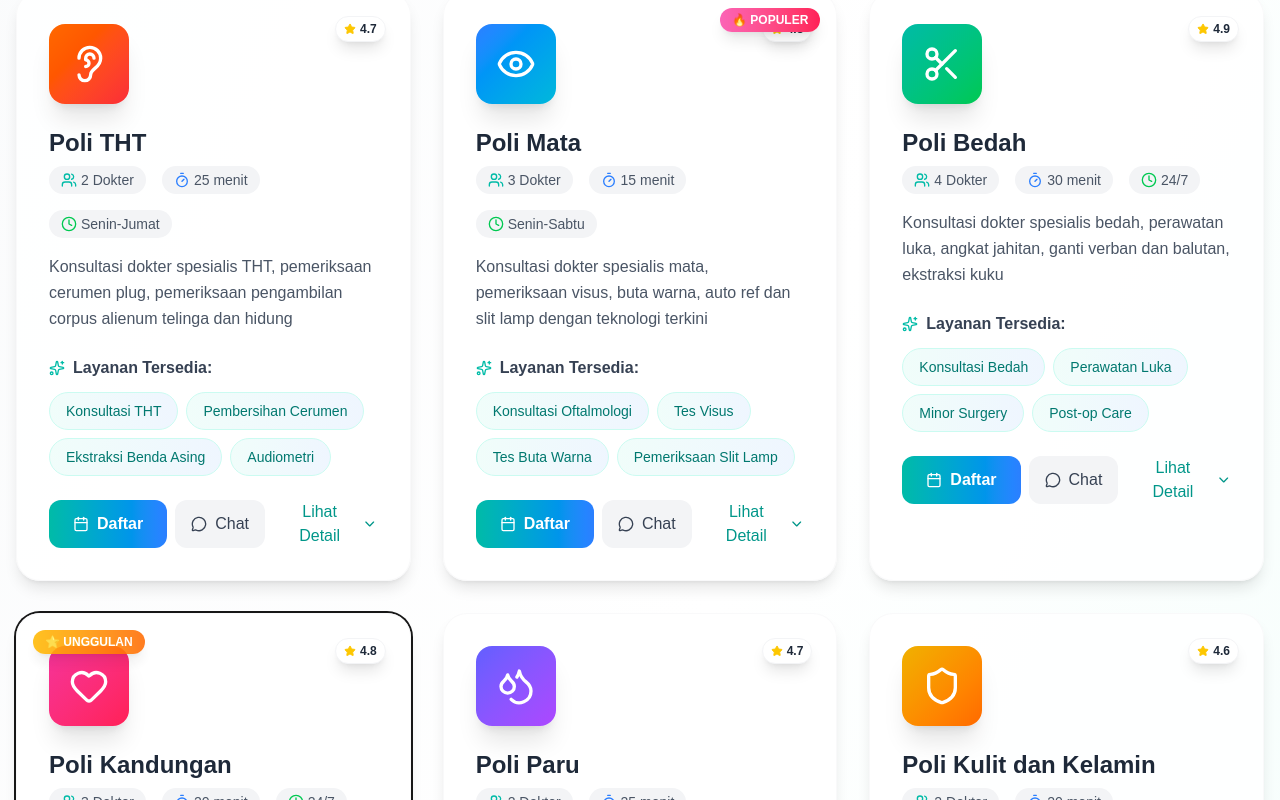
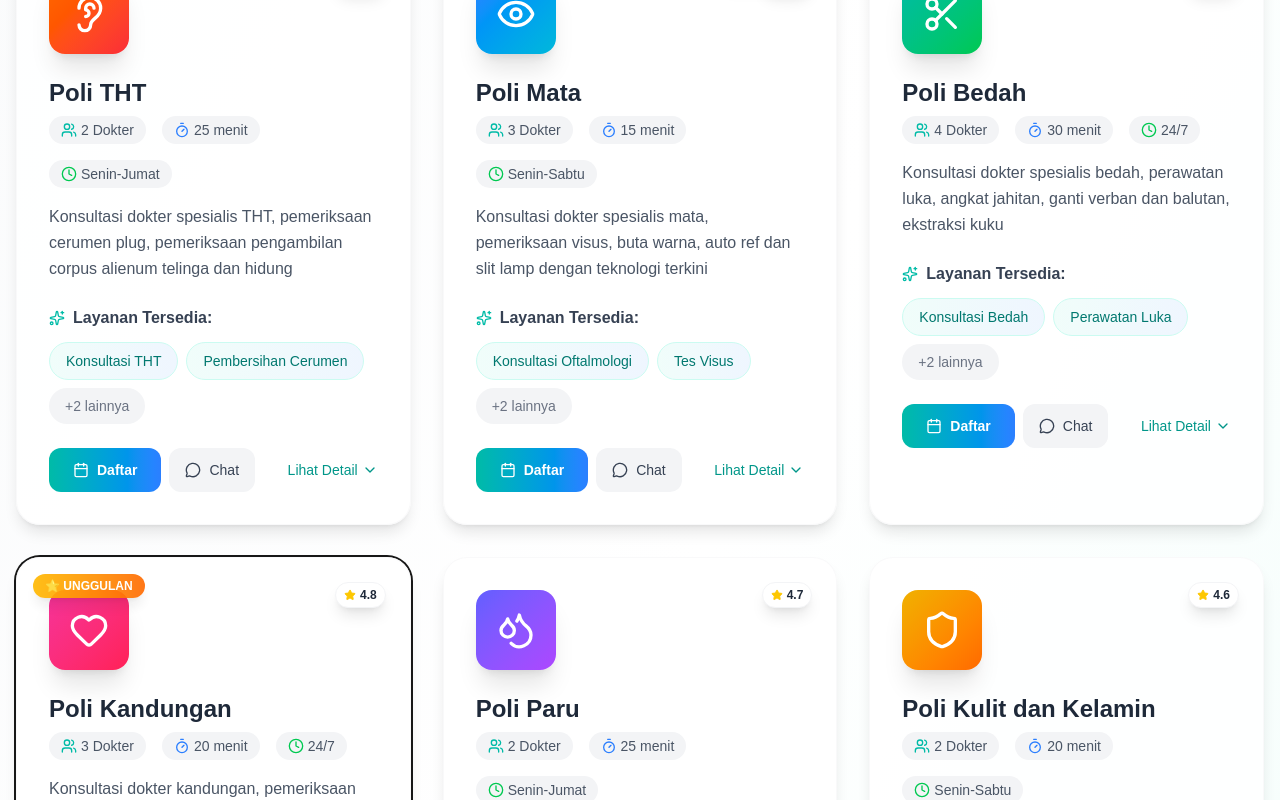
Before and after one commit to Kokorody/Web-profile-Bhayangkara, a Next.js app in the folder frontend/: page /pelayanan-poli in a window 1280 px wide. Shown: the part 2000-2800 px from the top of the page. Built offline with nearby package versions, Linux system fonts and the light colour scheme.

Commit message:
adjust padding and margins for ServiceCard component for improved layout and consistency

```diff
--- a/frontend/src/app/pelayanan-poli/page.tsx
+++ b/frontend/src/app/pelayanan-poli/page.tsx
@@ -132,7 +132,7 @@ const ServiceCard: React.FC<ServiceCardProps> = ({
   return (
     <div
       className={`group relative bg-white/80 backdrop-blur-sm rounded-2xl md:rounded-3xl shadow-lg hover:shadow-2xl transition-all duration-700 overflow-hidden border border-gray-100/50 ${
-        viewMode === 'list' ? 'flex items-center p-6 md:p-8' : 'p-6 md:p-8'
+        viewMode === 'list' ? 'flex items-center p-4 md:p-8' : 'p-4 md:p-8'
       } ${isExpanded ? 'scale-105 z-10 ring-2 ring-teal-400/50' : ''} ${
         service.featured ? 'ring-2 ring-gradient-to-r from-amber-400 to-orange-500' : ''
       } transform hover:scale-[1.02] hover:-translate-y-2`}
@@ -145,7 +145,7 @@ const ServiceCard: React.FC<ServiceCardProps> = ({
     >
       {/* Featured Badge */}
       {service.featured && (
-        <div className="absolute top-3 md:top-4 left-3 md:left-4 z-20">
+        <div className="absolute top-2 md:top-4 left-2 md:left-4 z-20">
           <div className="px-2 md:px-3 py-1 bg-gradient-to-r from-amber-400 to-orange-500 text-white text-xs font-bold rounded-full shadow-lg animate-pulse">
             ⭐ UNGGULAN
           </div>
@@ -154,7 +154,7 @@ const ServiceCard: React.FC<ServiceCardProps> = ({
 
       {/* Popular Badge */}
       {service.popular && (
-        <div className="absolute top-3 md:top-4 right-3 md:right-4 z-20">
+        <div className="absolute top-2 md:top-4 right-2 md:right-4 z-20">
           <div className="px-2 md:px-3 py-1 bg-gradient-to-r from-pink-400 to-rose-500 text-white text-xs font-bold rounded-full shadow-lg">
             🔥 POPULER
           </div>
@@ -174,7 +174,7 @@ const ServiceCard: React.FC<ServiceCardProps> = ({
       )}
 
       {/* Content */}
-      <div className={`relative z-10 ${viewMode === 'list' ? 'flex items-center gap-6 md:gap-8 flex-1' : ''}`}>
+      <div className={`relative z-10 ${viewMode === 'list' ? 'flex items-center gap-8 flex-1' : ''}`}>
         {/* Icon Section */}
         <div className={`${viewMode === 'list' ? 'flex-shrink-0' : 'mb-4 md:mb-6'}`}>
           <div className="relative">
@@ -191,9 +191,9 @@ const ServiceCard: React.FC<ServiceCardProps> = ({
             </div>
 
             {/* Floating Rating */}
-            <div className="absolute -top-2 -right-2 bg-white shadow-lg rounded-full px-2 py-1 border border-gray-100">
+            <div className="absolute -top-1 md:-top-2 -right-1 md:-right-2 bg-white shadow-lg rounded-full px-1.5 md:px-2 py-0.5 md:py-1 border border-gray-100">
               <div className="flex items-center gap-1">
-                <Star className="w-3 h-3 fill-yellow-400 text-yellow-400" />
+                <Star className="w-2.5 h-2.5 md:w-3 md:h-3 fill-yellow-400 text-yellow-400" />
                 <span className="text-xs font-bold text-gray-800">{service.rating}</span>
               </div>
             </div>
@@ -209,7 +209,7 @@ const ServiceCard: React.FC<ServiceCardProps> = ({
             </h3>
 
             {/* Quick Info Bar */}
-            <div className="flex flex-wrap items-center gap-2 md:gap-4 mb-3">
+            <div className="flex flex-wrap items-center gap-2 md:gap-4 mb-2 md:mb-3">
               <div className="flex items-center gap-1 text-xs md:text-sm text-gray-600 bg-gray-100 px-2 md:px-3 py-1 rounded-full">
                 <Users className="w-3 h-3 md:w-4 md:h-4 text-teal-500" />
                 <span className="font-medium">{service.doctorCount} Dokter</span>
@@ -227,47 +227,54 @@ const ServiceCard: React.FC<ServiceCardProps> = ({
             </div>
           </div>
 
-          <p className={`text-sm md:text-base text-gray-600 mb-4 md:mb-6 leading-relaxed ${viewMode === 'list' ? 'line-clamp-2' : ''}`}>
+          <p className={`text-gray-600 mb-4 md:mb-6 leading-relaxed text-sm md:text-base ${viewMode === 'list' ? 'line-clamp-2' : ''} ${viewMode === 'grid' ? 'hidden md:block' : ''}`}>
             {service.description}
           </p>
 
           {/* Services List */}
           {(viewMode === 'grid' || isExpanded) && (
             <div className="mb-4 md:mb-6">
-              <h4 className="font-semibold text-gray-700 mb-3 flex items-center text-sm md:text-base">
+              <h4 className="font-semibold text-gray-700 mb-2 md:mb-3 flex items-center text-sm md:text-base">
                 <Sparkles className="w-3 h-3 md:w-4 md:h-4 mr-2 text-teal-500" />
                 Layanan Tersedia:
               </h4>
-              <div className="flex flex-wrap gap-2">
-                {service.services.map((srv: string, idx: number) => (
-                  <span key={idx} className="px-3 md:px-4 py-1.5 md:py-2 bg-gradient-to-r from-teal-50 to-blue-50 text-teal-700 rounded-full text-xs md:text-sm font-medium border border-teal-100 hover:shadow-md transition-shadow duration-200">
+              <div className="flex flex-wrap gap-1.5 md:gap-2">
+                {service.services.slice(0, viewMode === 'grid' ? 2 : service.services.length).map((srv: string, idx: number) => (
+                  <span key={idx} className="px-2 md:px-4 py-1 md:py-2 bg-gradient-to-r from-teal-50 to-blue-50 text-teal-700 rounded-full text-xs md:text-sm font-medium border border-teal-100 hover:shadow-md transition-shadow duration-200">
                     {srv}
                   </span>
                 ))}
+                {viewMode === 'grid' && service.services.length > 2 && (
+                  <span className="px-2 md:px-4 py-1 md:py-2 bg-gray-100 text-gray-500 rounded-full text-xs md:text-sm font-medium">
+                    +{service.services.length - 2} lainnya
+                  </span>
+                )}
               </div>
             </div>
           )}
 
           {/* Action Buttons */}
-          <div className="flex flex-col sm:flex-row items-start sm:items-center justify-between gap-3 md:gap-4">
-            <div className="flex gap-2">
-              <button className="px-4 md:px-6 py-2.5 md:py-3 bg-gradient-to-r from-teal-500 to-blue-500 text-white font-semibold rounded-lg md:rounded-xl hover:shadow-lg hover:shadow-teal-500/25 transition-all duration-300 transform hover:scale-105 flex items-center gap-2">
-                <Calendar className="w-4 h-4" />
-                <span className="text-sm md:text-base">Daftar</span>
+          <div className="flex items-center justify-between gap-2 md:gap-4">
+            <div className="flex gap-1 md:gap-2">
+              <button className="px-3 md:px-6 py-2 md:py-3 bg-gradient-to-r from-teal-500 to-blue-500 text-white font-semibold rounded-lg md:rounded-xl hover:shadow-lg hover:shadow-teal-500/25 transition-all duration-300 transform hover:scale-105 flex items-center gap-1 md:gap-2 text-xs md:text-sm">
+                <Calendar className="w-3 h-3 md:w-4 md:h-4" />
+                <span className="hidden md:inline">Daftar</span>
+                <span className="md:hidden">Daftar</span>
               </button>
 
-              <button className="px-3 md:px-4 py-2.5 md:py-3 bg-gray-100 hover:bg-gray-200 text-gray-700 font-medium rounded-lg md:rounded-xl transition-colors duration-200 flex items-center gap-2">
-                <MessageCircle className="w-4 h-4" />
-                <span className="text-sm md:text-base">Chat</span>
+              <button className="px-2 md:px-4 py-2 md:py-3 bg-gray-100 hover:bg-gray-200 text-gray-700 font-medium rounded-lg md:rounded-xl transition-colors duration-200 flex items-center gap-1 md:gap-2 text-xs md:text-sm">
+                <MessageCircle className="w-3 h-3 md:w-4 md:h-4" />
+                <span className="hidden md:inline">Chat</span>
               </button>
             </div>
 
             <button
               onClick={() => setExpandedCard(isExpanded ? null : service.id)}
-              className="flex items-center text-teal-600 hover:text-teal-700 transition-colors duration-200 font-medium group/btn text-sm md:text-base"
+              className="flex items-center text-teal-600 hover:text-teal-700 transition-colors duration-200 font-medium group/btn text-xs md:text-sm"
             >
-              {isExpanded ? 'Tutup' : 'Lihat Detail'}
-              <ChevronDown className={`w-4 h-4 ml-1 transition-transform duration-300 group-hover/btn:scale-110 ${isExpanded ? 'rotate-180' : ''}`} />
+              <span className="hidden md:inline">{isExpanded ? 'Tutup' : 'Lihat Detail'}</span>
+              <span className="md:hidden">{isExpanded ? 'Tutup' : 'Detail'}</span>
+              <ChevronDown className={`w-3 h-3 md:w-4 md:h-4 ml-1 transition-transform duration-300 group-hover/btn:scale-110 ${isExpanded ? 'rotate-180' : ''}`} />
             </button>
           </div>
         </div>
@@ -281,7 +288,6 @@ const ServiceCard: React.FC<ServiceCardProps> = ({
 
 const PoliPage = () => {
   const [isHeaderVisible, setIsHeaderVisible] = useState(true);
-  const [isMenuOpen, setIsMenuOpen] = useState(false);
   const [isStickySearchVisible, setIsStickySearchVisible] = useState(false);
   const [searchTerm, setSearchTerm] = useState('');
   const [selectedCategory, setSelectedCategory] = useState('all');
@@ -613,7 +619,7 @@ const PoliPage = () => {
       </header>
 
       {/* Hero Section */}
-      <section ref={heroRef} className="relative pt-32 pb-16 md:pb-24 overflow-hidden">
+      <section ref={heroRef} className="relative pt-32 pb-24 overflow-hidden">
         {/* Animated Background */}
         <div className="absolute inset-0 bg-gradient-to-br from-teal-50 via-blue-50 to-purple-50"></div>
 
@@ -641,14 +647,14 @@ const PoliPage = () => {
         <div className="container mx-auto px-4 relative z-10">
           <div className="text-center max-w-5xl mx-auto">
             {/* Badge */}
-            <div className="inline-flex items-center px-4 md:px-6 py-2 md:py-3 bg-white/80 backdrop-blur-sm text-teal-700 rounded-full text-xs md:text-sm font-medium mb-6 md:mb-8 shadow-lg border border-teal-100 hover:shadow-xl transition-all duration-300 animate-on-scroll">
-              <Sparkles className="w-4 h-4 md:w-5 md:h-5 mr-2 text-teal-500" />
+            <div className="inline-flex items-center px-6 py-3 bg-white/80 backdrop-blur-sm text-teal-700 rounded-full text-sm font-medium mb-8 shadow-lg border border-teal-100 hover:shadow-xl transition-all duration-300 animate-on-scroll">
+              <Sparkles className="w-5 h-5 mr-2 text-teal-500" />
               <span className="font-semibold">Pelayanan Poliklinik Spesialis Terdepan</span>
               <div className="ml-2 w-2 h-2 bg-teal-500 rounded-full animate-pulse"></div>
             </div>
 
             {/* Main Heading */}
-            <h1 className="text-4xl md:text-6xl lg:text-7xl font-black text-gray-900 mb-6 md:mb-8 leading-tight animate-on-scroll">
+            <h1 className="text-4xl md:text-6xl xl:text-7xl font-black text-gray-900 mb-6 md:mb-8 leading-tight animate-on-scroll">
               <span className="text-transparent bg-clip-text bg-gradient-to-r from-teal-600 via-blue-600 to-purple-600 animate-gradient-x">
                 Poliklinik
               </span>
@@ -661,7 +667,7 @@ const PoliPage = () => {
             </h1>
 
             {/* Subtitle */}
-            <p className="text-base md:text-xl lg:text-2xl text-gray-600 mb-8 md:mb-12 leading-relaxed max-w-4xl mx-auto animate-on-scroll">
+            <p className="text-base md:text-xl xl:text-2xl text-gray-600 mb-8 md:mb-12 leading-relaxed max-w-4xl mx-auto animate-on-scroll">
               Nikmati layanan poliklinik spesialis dengan
               <span className="font-bold text-teal-600"> 12 poli unggulan</span>,
               <span className="font-bold text-blue-600"> 40+ dokter berpengalaman</span>,
@@ -671,18 +677,18 @@ const PoliPage = () => {
 
             {/* CTA Buttons */}
             <div className="flex flex-col sm:flex-row gap-4 md:gap-6 justify-center items-center mb-12 md:mb-16 animate-on-scroll">
-              <button className="group relative px-6 md:px-10 py-4 md:py-5 bg-gradient-to-r from-teal-500 via-blue-500 to-purple-500 text-white font-bold rounded-2xl shadow-2xl hover:shadow-teal-500/25 transition-all duration-500 transform hover:scale-105 hover:-translate-y-1 overflow-hidden">
+              <button className="group relative px-6 md:px-10 py-4 md:py-5 bg-gradient-to-r from-teal-500 via-blue-500 to-purple-500 text-white font-bold rounded-xl md:rounded-2xl shadow-2xl hover:shadow-teal-500/25 transition-all duration-500 transform hover:scale-105 hover:-translate-y-1 overflow-hidden w-full sm:w-auto">
                 <div className="absolute inset-0 bg-gradient-to-r from-purple-500 via-blue-500 to-teal-500 opacity-0 group-hover:opacity-100 transition-opacity duration-500"></div>
-                <span className="relative flex items-center text-sm md:text-base">
+                <span className="relative flex items-center justify-center text-sm md:text-base">
                   <Calendar className="w-5 h-5 md:w-6 md:h-6 mr-2 md:mr-3" />
                   Daftar Poli Sekarang
-                  <ArrowRight className="w-4 h-4 md:w-5 md:h-5 ml-1 md:ml-2 group-hover:translate-x-1 transition-transform duration-300" />
+                  <ArrowRight className="w-4 h-4 md:w-5 md:h-5 ml-2 group-hover:translate-x-1 transition-transform duration-300" />
                 </span>
                 <div className="absolute bottom-0 left-0 w-full h-1 bg-white/30"></div>
               </button>
 
-              <button className="group relative px-6 md:px-8 py-4 md:py-5 bg-white/90 backdrop-blur-sm text-gray-800 font-semibold rounded-2xl shadow-xl hover:shadow-2xl transition-all duration-500 transform hover:scale-105 border border-gray-200 hover:border-teal-300">
-                <span className="relative flex items-center text-sm md:text-base">
+              <button className="group relative px-6 md:px-8 py-4 md:py-5 bg-white/90 backdrop-blur-sm text-gray-800 font-semibold rounded-xl md:rounded-2xl shadow-xl hover:shadow-2xl transition-all duration-500 transform hover:scale-105 border border-gray-200 hover:border-teal-300 w-full sm:w-auto">
+                <span className="relative flex items-center justify-center text-sm md:text-base">
                   <Phone className="w-5 h-5 md:w-6 md:h-6 mr-2 md:mr-3 text-teal-600" />
                   Hubungi (0711) 414855
                 </span>
@@ -690,7 +696,7 @@ const PoliPage = () => {
             </div>
 
             {/* Quick Stats */}
-            <div className="grid grid-cols-2 md:grid-cols-4 gap-4 md:gap-6 max-w-4xl mx-auto animate-on-scroll">
+            <div className="grid grid-cols-2 md:grid-cols-4 gap-3 md:gap-6 max-w-4xl mx-auto animate-on-scroll">
               <div className="bg-white/80 backdrop-blur-sm rounded-xl md:rounded-2xl p-4 md:p-6 shadow-lg hover:shadow-xl transition-all duration-300 border border-gray-100 hover:border-teal-200 group">
                 <div className="text-2xl md:text-3xl font-black text-teal-600 mb-1 md:mb-2 group-hover:scale-110 transition-transform duration-300">12</div>
                 <div className="text-xs md:text-sm font-semibold text-gray-600 uppercase tracking-wider">Poli Spesialis</div>
@@ -800,8 +806,8 @@ const PoliPage = () => {
                       Hasil untuk: "{searchTerm}"
                     </span>
                   )}
-                  {/* Sort Options */}
-                  <div className="flex items-center gap-2">
+                  {/* Sort Options - Hidden on mobile for space */}
+                  <div className="hidden md:flex items-center gap-2">
                     <span className="text-xs font-semibold text-gray-600">Urutkan:</span>
                     <select className="px-2 md:px-3 py-1 bg-gray-50 border border-gray-200 rounded-lg text-xs font-medium text-gray-700 focus:outline-none focus:border-teal-500 transition-colors duration-200">
                       <option>Rating Tertinggi</option>
@@ -873,13 +879,13 @@ const PoliPage = () => {
       )}
 
       {/* Enhanced Services Section */}
-      <section className="py-16 md:py-24 bg-gradient-to-br from-gray-50 via-white to-teal-50" data-services-section="true">
+      <section className="py-24 bg-gradient-to-br from-gray-50 via-white to-teal-50" data-services-section="true">
         <div className="container mx-auto px-4">
           {/* Services Grid/List */}
           <div className={`${
             viewMode === 'grid'
-              ? 'grid grid-cols-1 md:grid-cols-2 xl:grid-cols-3 gap-6 md:gap-8'
-              : 'space-y-6 md:space-y-8'
+              ? 'grid grid-cols-2 md:grid-cols-2 xl:grid-cols-3 gap-4 md:gap-8'
+              : 'space-y-4 md:space-y-8'
           } animate-on-scroll`}>
             {filteredServices.map((service, index) => (
               <ServiceCard
@@ -897,33 +903,33 @@ const PoliPage = () => {
 
           {/* No Results State */}
           {filteredServices.length === 0 && (
-            <div className="text-center py-16 md:py-20 animate-on-scroll">
+            <div className="text-center py-20 animate-on-scroll">
               <div className="relative">
-                <div className="w-24 h-24 md:w-32 md:h-32 bg-gradient-to-br from-gray-100 to-gray-200 rounded-full flex items-center justify-center mx-auto mb-6 md:mb-8 shadow-inner">
-                  <Search className="w-12 h-12 md:w-16 md:h-16 text-gray-400" />
-                  <div className="absolute -top-2 -right-2 w-6 h-6 md:w-8 md:h-8 bg-orange-100 rounded-full flex items-center justify-center">
-                    <span className="text-orange-600 text-lg md:text-xl">😔</span>
+                <div className="w-32 h-32 bg-gradient-to-br from-gray-100 to-gray-200 rounded-full flex items-center justify-center mx-auto mb-8 shadow-inner">
+                  <Search className="w-16 h-16 text-gray-400" />
+                  <div className="absolute -top-2 -right-2 w-8 h-8 bg-orange-100 rounded-full flex items-center justify-center">
+                    <span className="text-orange-600 text-xl">😔</span>
                   </div>
                 </div>
               </div>
 
-              <h3 className="text-xl md:text-2xl font-bold text-gray-600 mb-3 md:mb-4">Tidak ada poliklinik ditemukan</h3>
-              <p className="text-sm md:text-base text-gray-500 mb-6 md:mb-8 max-w-md mx-auto">
+              <h3 className="text-2xl font-bold text-gray-600 mb-4">Tidak ada poliklinik ditemukan</h3>
+              <p className="text-gray-500 mb-8 max-w-md mx-auto">
                 Coba gunakan kata kunci yang berbeda atau pilih kategori lain untuk menemukan layanan yang Anda butuhkan
               </p>
 
-              <div className="flex flex-col sm:flex-row gap-3 md:gap-4 justify-center">
+              <div className="flex flex-col sm:flex-row gap-4 justify-center">
                 <button
                   onClick={() => {
                     setSearchTerm('');
                     setSelectedCategory('all');
                   }}
-                  className="px-6 md:px-8 py-3 md:py-4 bg-gradient-to-r from-teal-500 to-blue-500 text-white font-semibold rounded-xl hover:shadow-lg hover:shadow-teal-500/25 transition-all duration-300 transform hover:scale-105"
+                  className="px-8 py-4 bg-gradient-to-r from-teal-500 to-blue-500 text-white font-semibold rounded-xl hover:shadow-lg hover:shadow-teal-500/25 transition-all duration-300 transform hover:scale-105"
                 >
                   Reset Semua Filter
                 </button>
 
-                <button className="px-6 md:px-8 py-3 md:py-4 bg-white text-gray-700 font-semibold rounded-xl shadow-lg hover:shadow-xl transition-all duration-300 border border-gray-200 hover:border-teal-300">
+                <button className="px-8 py-4 bg-white text-gray-700 font-semibold rounded-xl shadow-lg hover:shadow-xl transition-all duration-300 border border-gray-200 hover:border-teal-300">
                   Hubungi Customer Service
                 </button>
               </div>
@@ -932,24 +938,24 @@ const PoliPage = () => {
 
           {/* Featured Services Banner */}
           {filteredServices.length > 0 && (
-            <div className="mt-16 md:mt-20 bg-gradient-to-r from-teal-500 via-blue-500 to-purple-500 rounded-2xl md:rounded-3xl p-6 md:p-8 text-white relative overflow-hidden animate-on-scroll">
+            <div className="mt-20 bg-gradient-to-r from-teal-500 via-blue-500 to-purple-500 rounded-3xl p-8 text-white relative overflow-hidden animate-on-scroll">
               <div className="absolute inset-0 opacity-30">
-                <div className="w-full h-full bg-white/10 rounded-2xl md:rounded-3xl"></div>
+                <div className="w-full h-full bg-white/10 rounded-3xl"></div>
               </div>
 
               <div className="relative z-10 text-center">
-                <h3 className="text-2xl md:text-3xl font-bold mb-3 md:mb-4">Butuh Konsultasi Segera?</h3>
-                <p className="text-base md:text-xl mb-6 md:mb-8 opacity-90">Tim medis kami siap membantu Anda 24/7 untuk layanan darurat</p>
+                <h3 className="text-3xl font-bold mb-4">Butuh Konsultasi Segera?</h3>
+                <p className="text-xl mb-8 opacity-90">Tim medis kami siap membantu Anda 24/7 untuk layanan darurat</p>
 
-                <div className="flex flex-col sm:flex-row gap-3 md:gap-4 justify-center">
-                  <button className="px-6 md:px-8 py-3 md:py-4 bg-white text-teal-600 font-bold rounded-xl hover:shadow-xl transition-all duration-300 transform hover:scale-105 flex items-center justify-center gap-3">
-                    <Phone className="w-4 h-4 md:w-5 md:h-5" />
-                    <span className="text-sm md:text-base">Hubungi Emergency: (0711) 414855</span>
+                <div className="flex flex-col sm:flex-row gap-4 justify-center">
+                  <button className="px-8 py-4 bg-white text-teal-600 font-bold rounded-xl hover:shadow-xl transition-all duration-300 transform hover:scale-105 flex items-center justify-center gap-3">
+                    <Phone className="w-5 h-5" />
+                    Hubungi Emergency: (0711) 414855
                   </button>
 
-                  <button className="px-6 md:px-8 py-3 md:py-4 bg-white/20 backdrop-blur-sm text-white font-semibold rounded-xl hover:bg-white/30 transition-all duration-300 border border-white/30 flex items-center justify-center gap-3">
-                    <MessageCircle className="w-4 h-4 md:w-5 md:h-5" />
-                    <span className="text-sm md:text-base">Chat Online</span>
+                  <button className="px-8 py-4 bg-white/20 backdrop-blur-sm text-white font-semibold rounded-xl hover:bg-white/30 transition-all duration-300 border border-white/30 flex items-center justify-center gap-3">
+                    <MessageCircle className="w-5 h-5" />
+                    Chat Online
                   </button>
                 </div>
               </div>
```
